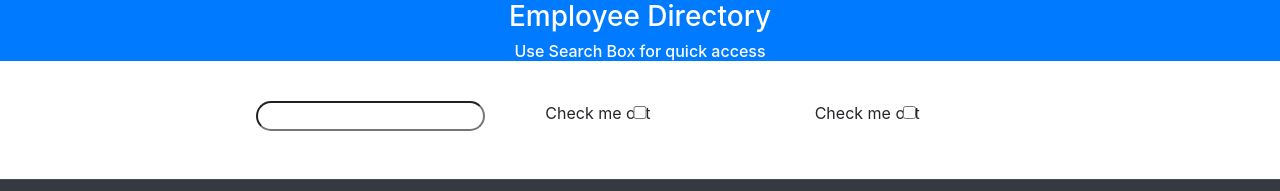
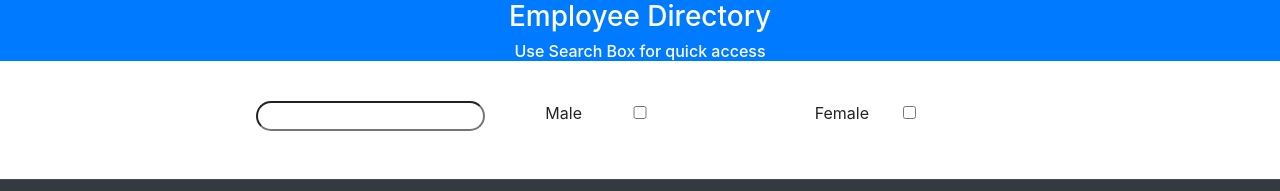
Before and after one commit to marasinipradeep/employee-directory, a React (Create React App) app in the folder employee-directory/: page / in a window 1280 px wide. Shown: the top 191 px of the page. Built offline with nearby package versions, Linux system fonts and the light colour scheme.

Commit message:
#Added male and female checkbox for searching criteria

```diff
--- a/employee-directory/src/Components/SearchBar/SearchBar.js
+++ b/employee-directory/src/Components/SearchBar/SearchBar.js
@@ -11,13 +11,13 @@ export default function SearchBar(props) {
                 <input onChange={props.handleSearch} type="text"></input>
 
                 <div class="form-check">
-                    <input type="checkbox" class="form-check-input" id="male" />
-                    <label class="form-check-label" for="male">Check me out</label>
+                    <input type="checkbox" class="form-check-input" id="male" onClick={props.handleMaleCheck}/>
+                    <label class="form-check-label" for="male">Male</label>
                 </div>
 
                 <div class="form-check">
-                    <input type="checkbox" class="form-check-input" id="female" />
-                   <label class="form-check-label" for="female">Check me out</label>
+                    <input type="checkbox" class="form-check-input" id="female" onClick={props.handleFemaleCheck} />
+                   <label class="form-check-label" for="female">Female</label>
                 </div>
 
             </form>
--- a/employee-directory/src/data.js
+++ b/employee-directory/src/data.js
@@ -20,7 +20,8 @@ export default[
       "image": imageOne,
       "phone": "0420719900",
       "email": "SpongeBob@gmail.com",
-      "DOB": "14/07/1979"
+      "DOB": "14/07/1979",
+      "gender":"male"
     },
     {
       "id": 2,
@@ -28,7 +29,8 @@ export default[
       "image": imageTwo,
       "phone": "0420719901",
       "email": "Krabs@gmail.com",
-      "DOB": "10/08/1959"
+      "DOB": "10/08/1959",
+      "gender":"female"
     },
     {
       "id": 3,
@@ -36,7 +38,8 @@ export default[
       "image": imageThree,
       "phone": "0420719902",
       "email": "pradeep@gmail.com",
-      "DOB": "1/05/1949"
+      "DOB": "1/05/1949",
+      "gender":"female"
     },
     {
       "id": 4,
@@ -44,7 +47,8 @@ export default[
       "image": imageFour,
       "phone": "0420719903",
       "email": "Dexter@gmail.com",
-      "DOB": "19/04/1959"
+      "DOB": "19/04/1959",
+      "gender":"male"
     },
     {
       "id": 5,
@@ -52,7 +56,8 @@ export default[
       "image": imageFive,
       "phone": "0420719904",
       "email": "Courage@gmail.com",
-      "DOB": "15/07/1969"
+      "DOB": "15/07/1969",
+      "gender":"male"
     },
     {
       "id": 6,
@@ -60,7 +65,8 @@ export default[
       "image": imageSix,
       "phone": "0420719905",
       "email": "Doug@gmail.com",
-      "DOB": "29/08/1979"
+      "DOB": "29/08/1979",
+      "gender":"female"
     },
     {
       "id": 7,
@@ -68,7 +74,8 @@ export default[
       "image": imageSeven,
       "phone": "0420719906",
       "email": "Bugs@gmail.com",
-      "DOB": "12/01/1989"
+      "DOB": "12/01/1989",
+      "gender":"female"
     },
     {
       "id": 8,
@@ -76,7 +83,8 @@ export default[
       "image": imageEight,
       "phone": "0420719907",
       "email": "Johnny@gmail.com",
-      "DOB": "13/07/199"
+      "DOB": "13/07/199",
+      "gender":"female"
     },
     {
       "id": 9,
@@ -84,7 +92,8 @@ export default[
       "image": imageNine,
       "phone": "0420719908",
       "email": "Tommy@gmail.com",
-      "DOB": "19/10/2001"
+      "DOB": "19/10/2001",
+      "gender":"female"
     },
     {
       "id": 10,
@@ -92,7 +101,8 @@ export default[
       "image": imageTen,
       "phone": "0420719909",
       "email": "Rocko@gmail.com",
-      "DOB": "25/02/1995"
+      "DOB": "25/02/1995",
+      "gender":"male"
     },
     {
       "id": 11,
@@ -100,7 +110,8 @@ export default[
       "image": imageEleven,
       "phone": "0420719910",
       "email": "captain@gmail.com",
-      "DOB": "14/07/1960"
+      "DOB": "14/07/1960",
+      "gender":"female"
     },
     {
       "id": 12,
@@ -108,7 +119,8 @@ export default[
       "image": imageTweleve,
       "phone": "0420719911",
       "email": "ckis@gmail.com",
-      "DOB": "03/09/1980"
+      "DOB": "03/09/1980",
+      "gender":"female"
     },
     {
       "id": 13,
@@ -116,7 +128,8 @@ export default[
       "image": imageOne,
       "phone": "0520719900",
       "email": "ponge@gmail.com",
-      "DOB": "14/07/1979"
+      "DOB": "14/07/1979",
+      "gender":"male"
     },
     {
       "id": 14,
@@ -124,7 +137,8 @@ export default[
       "image": imageTwo,
       "phone": "0520719901",
       "email": "Drabs@gmail.com",
-      "DOB": "10/08/1959"
+      "DOB": "10/08/1959",
+      "gender":"female"
     },
     {
       "id": 15,
@@ -132,7 +146,8 @@ export default[
       "image": imageThree,
       "phone": "0520719902",
       "email": "Quidward@gmail.com",
-      "DOB": "1/05/1949"
+      "DOB": "1/05/1949",
+      "gender":"female"
     },
     {
       "id": 16,
@@ -140,7 +155,8 @@ export default[
       "image": imageFour,
       "phone": "0520719903",
       "email": "Dexter@gmail.com",
-      "DOB": "19/04/1959"
+      "DOB": "19/04/1959",
+      "gender":"male"
     },
     {
       "id": 17,
@@ -148,7 +164,8 @@ export default[
       "image": imageFive,
       "phone": "0520719904",
       "email": "Courage@gmail.com",
-      "DOB": "15/07/1969"
+      "DOB": "15/07/1969",
+      "gender":"male"
     },
     {
       "id": 18,
@@ -156,7 +173,8 @@ export default[
       "image": imageSix,
       "phone": "0520719905",
       "email": "Funnie@gmail.com",
-      "DOB": "29/08/1979"
+      "DOB": "29/08/1979",
+      "gender":"female"
     },
     {
       "id": 19,
@@ -164,7 +182,8 @@ export default[
       "image": imageSeven,
       "phone": "0520719906",
       "email": "Bunny@gmail.com",
-      "DOB": "12/01/1989"
+      "DOB": "12/01/1989",
+      "gender":"female"
     },
     {
       "id": 20,
@@ -172,7 +191,8 @@ export default[
       "image": imageEight,
       "phone": "0520719907",
       "email": "Bravo@gmail.com",
-      "DOB": "13/07/199"
+      "DOB": "13/07/199",
+      "gender":"female"
     },
     {
       "id": 21,
@@ -180,7 +200,8 @@ export default[
       "image": imageNine,
       "phone": "0520719908",
       "email": "Pickles@gmail.com",
-      "DOB": "19/10/2001"
+      "DOB": "19/10/2001",
+      "gender":"female"
     },
     {
       "id": 22,
@@ -188,7 +209,8 @@ export default[
       "image": imageTen,
       "phone": "0520719909",
       "email": "Ocko@gmail.com",
-      "DOB": "25/02/1995"
+      "DOB": "25/02/1995",
+      "gender":"male"
     },
     {
       "id": 23,
@@ -196,7 +218,8 @@ export default[
       "image": imageEleven,
       "phone": "0520719910",
       "email": "lanet@gmail.com",
-      "DOB": "14/07/1960"
+      "DOB": "14/07/1960",
+      "gender":"female"
     },
     {
       "id": 24,
@@ -204,7 +227,8 @@ export default[
       "image": imageTweleve,
       "phone": "0520719911",
       "email": "kis@gmail.com",
-      "DOB": "03/09/1980"
+      "DOB": "03/09/1980",
+      "gender":"female"
     }
 
   ]
```
